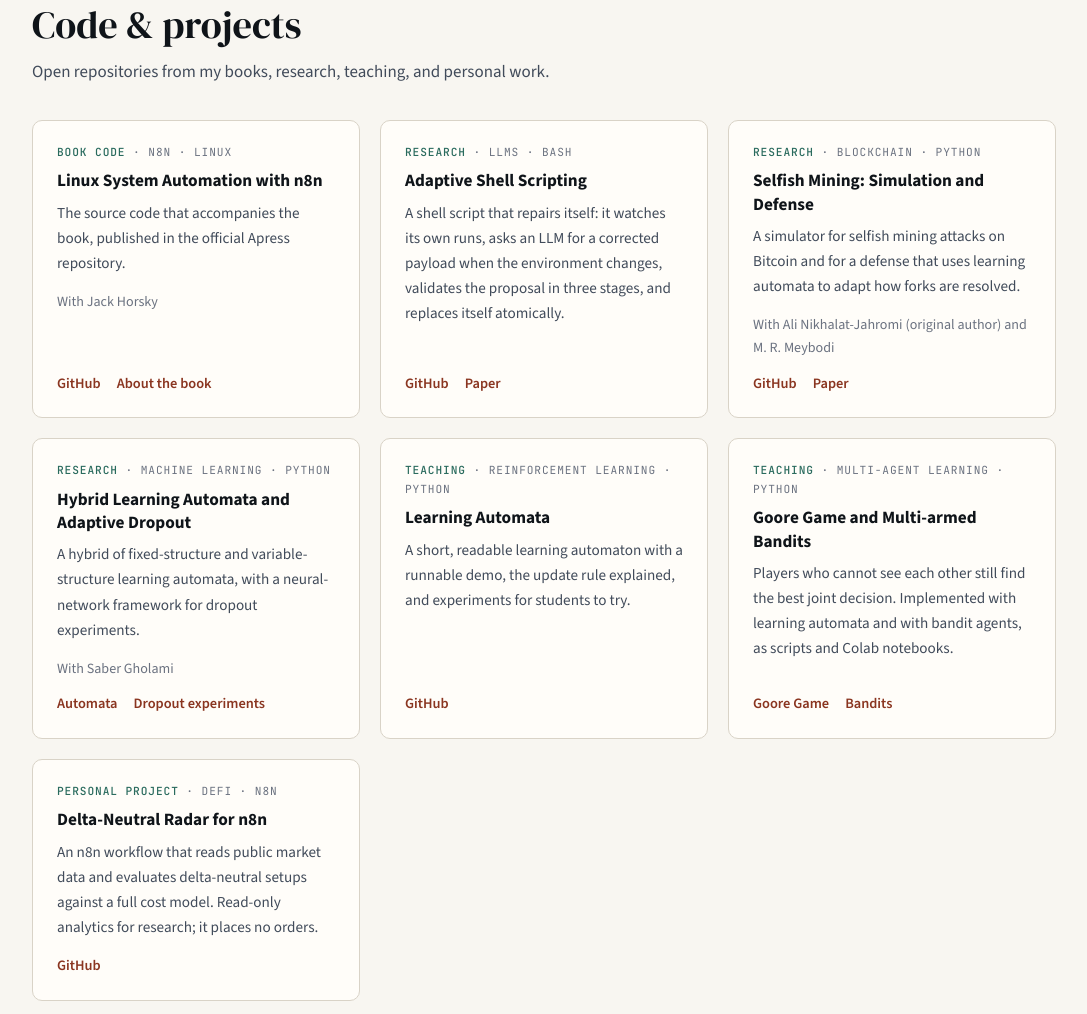
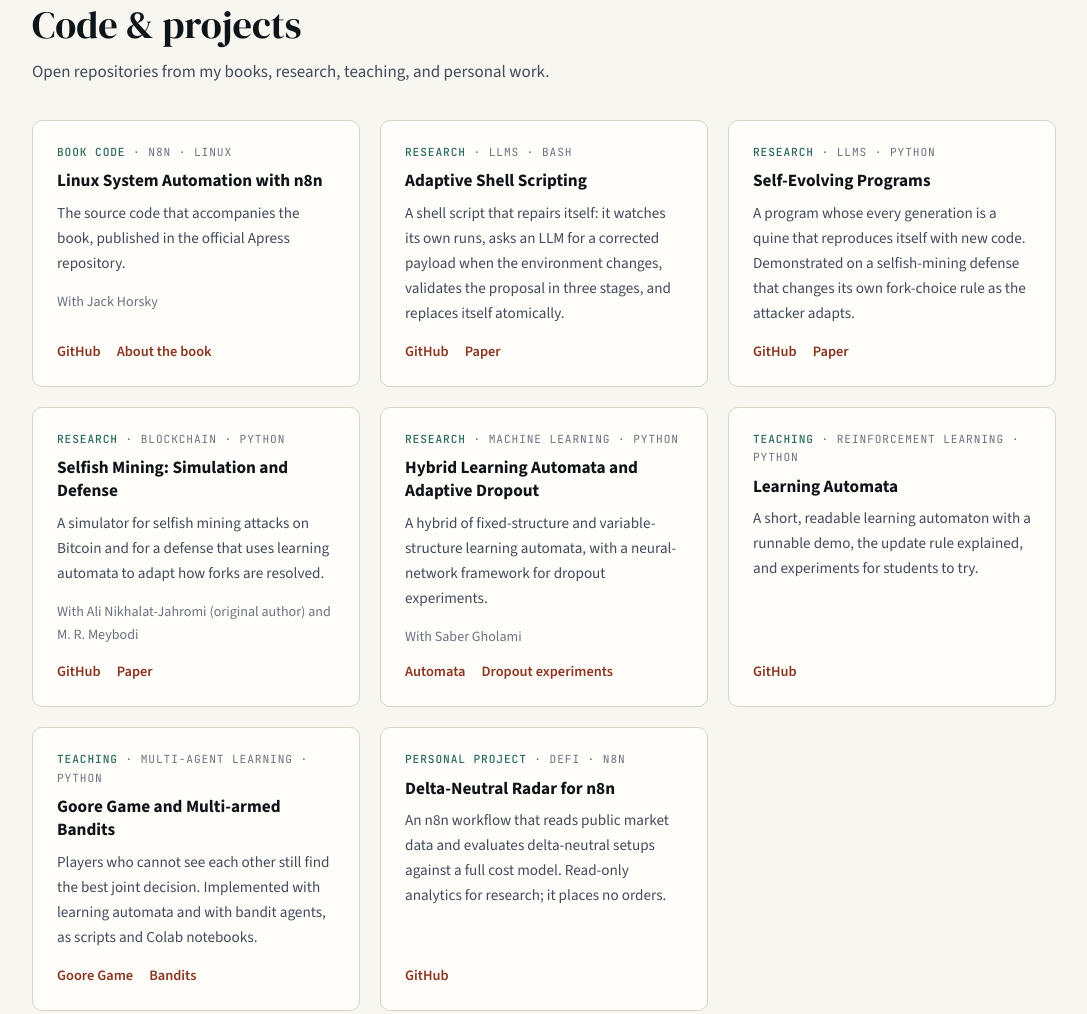
Before and after one commit to amsaghiri/amsaghiri.github.io, a plain HTML site: page index.htm in a window 1280 px wide. Shown: the part 3846-4860 px from the top of the page, without its empty margins (96-1183 px from the left). Drawn offline with nearby package versions, Linux system fonts and the light colour scheme.

Commit message:
Add Self-Evolving Programs project card and lab page link
Co-Authored-By: Claude Fable 5.2 <noreply@anthropic.com>
Claude-Session: https://claude.ai/code/session_01VAa6hWRnZNaTk1h5T5Jeqc

```diff
--- a/index.htm
+++ b/index.htm
@@ -417,6 +417,12 @@ footer{background:var(--ink);color:#8b949e;font-size:.85rem;border-top:1px solid
         <div class="links"><a href="https://github.com/amsaghiri/adaptive-shell-scripting">GitHub</a><a href="https://doi.org/10.1109/ICCRAIDS67816.2026.11519702">Paper</a></div>
       </article>
       <article class="proj">
+        <div class="meta"><em>Research</em> · LLMs · Python</div>
+        <h3>Self-Evolving Programs</h3>
+        <p>A program whose every generation is a quine that reproduces itself with new code. Demonstrated on a selfish-mining defense that changes its own fork-choice rule as the attacker adapts.</p>
+        <div class="links"><a href="https://github.com/amsaghiri/self-evolving-programs">GitHub</a><a href="https://doi.org/10.1109/ICCIMS61672.2024.10690672">Paper</a></div>
+      </article>
+      <article class="proj">
         <div class="meta"><em>Research</em> · Blockchain · Python</div>
         <h3>Selfish Mining: Simulation and Defense</h3>
         <p>A simulator for selfish mining attacks on Bitcoin and for a defense that uses learning automata to adapt how forks are resolved.</p>
```
Also changed, not shown: saghirilab.html (+1 -1 lines).
